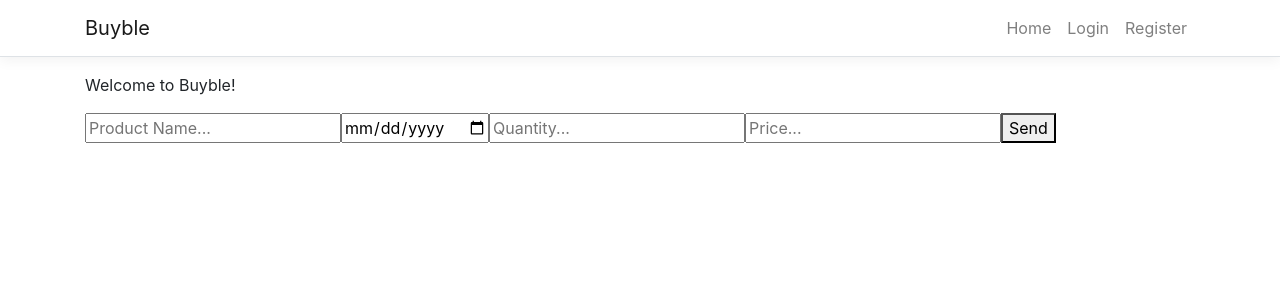
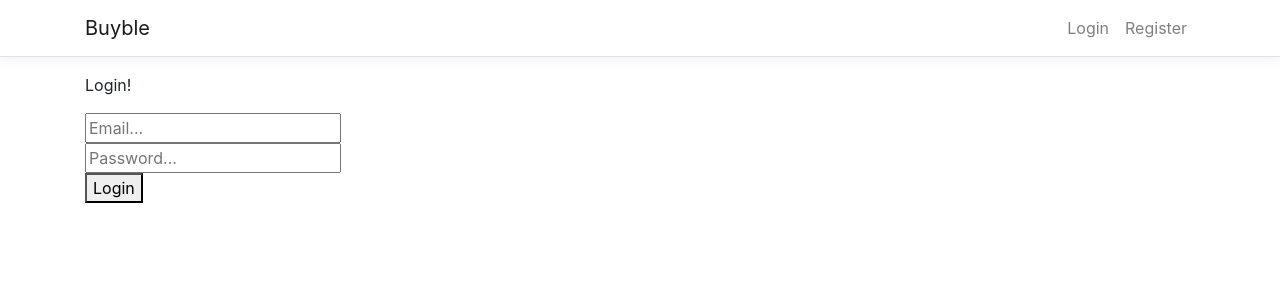
Before and after one commit to Cyber1551/Buyble, a React (Create React App) app in the folder buyble_client/: page / in a window 1280 px wide. Shown: the top 300 px of the page. Built offline with nearby package versions, Linux system fonts and the light colour scheme.

Commit message:
UI for login and register

```diff
--- a/buyble_client/src/App.js
+++ b/buyble_client/src/App.js
@@ -1,32 +1,25 @@
-import React, { Component } from 'react';
-import { Route } from 'react-router-dom';
+import React, { Component, useState } from 'react';
+import { Route, Redirect} from 'react-router-dom';
 //import PrivateRoute from './components/PrivateRoute';
 import { Layout } from './components/Layout';
 //import { Login } from './components/Login';
 //import { Register } from './components/Register';
 import { Home } from './components/Home';
 import { Register } from './components/Register';
-import {Login} from './components/Login';
-
-
+import Login from './components/Login';
+import PrivateRoute from './components/PrivateRoute';
+import {Dashboard} from './components/Dashboard';
 
 export default class App extends Component {
   static displayName = App.name;
 
-  /*constructor()
-  {
-    super();
-
-    Client.SendToServer("post", "connection", "");
-    Client.SendToServer("get", "product/pie")
-  }*/
   render()
   {
     return (
       <Layout>
-        <Route exact path='/' component={Home} />
-        <Route exact path='/Login' component={Login} />
-        <Route exact path='/Register' component={Register} />
+
+        <PrivateRoute path='/' component={Home} component_fail={Login} />
+
       </Layout>
 
     );
--- /dev/null
+++ b/buyble_client/src/components/Dashboard.js
@@ -0,0 +1,11 @@
+import React from 'react'
+
+export class Dashboard extends React.Component
+{
+    render()
+    {
+        return (
+            <p>Dashboard</p>
+        )
+    }
+}
--- a/buyble_client/src/components/Home.js
+++ b/buyble_client/src/components/Home.js
@@ -1,9 +1,23 @@
 import React, { Component } from 'react';
 import Client from '../client.js';
+import { auth } from './auth.js';
+import {Redirect} from 'react-router-dom'
 
 export class Home extends Component {
+    state = {
+        shouldRedirect: false,
+      };
+      constructor(props)
+      {
+        super(props);
+      }
 
     render() {
+        if (this.state.shouldRedirect) {
+            return (
+                <Redirect to='/' />
+            )
+        } else {
         return(
             <div className="Home">
                 <p>Welcome to Buyble!</p>
@@ -12,13 +26,14 @@ export class Home extends Component {
                 <input type="number" id="quantityTxt" placeholder="Quantity..." />
                 <input type="number" id="priceTxt" placeholder="Price..." />
                 <button onClick={this.sendTestData}>Send</button>
+                <button onClick={this.onClickLogout.bind(this)}>Logout</button>
             </div>
         )
+        }
     }
-    sendTestData()
+    onClickLogout()
     {
-        Client.SendToServer("POST", "product_list", null, function(data) {
-            console.log(data)
-        })
+        auth.logout();
+        this.setState({shouldRedirect: true})
     }
 }
--- a/buyble_client/src/components/Login.js
+++ b/buyble_client/src/components/Login.js
@@ -1,22 +1,45 @@
 import React, { Component } from 'react';
+import {Redirect} from 'react-router-dom';
 import Client from '../client.js';
+import {auth} from './auth.js';
 
-export class Login extends Component {
+
+export default class Login extends Component {
+    state = {
+        shouldRedirect: false,
+      };
+      constructor(props)
+      {
+        super(props);
+      }
 
     render() {
+        if (this.state.shouldRedirect) {
+            return (
+                <Redirect to='/Home' />
+            )
+        } else {
         return(
-            <div className="Register">
-                <p>Register!</p>
+             <div className="Login">
+                <p>Login!</p>
                 <input type="email" id="emailLogin" placeholder="Email..." /><br />
                 <input type="password" id="passwordLogin" placeholder="Password..." /><br />
-                <button onClick={this.onClickLogin}>Login</button>
+                <button onClick={this.onClickLogin.bind(this)}>Login</button>
             </div>
         )
+          }
     }
-    sendTestData()
+    onClickLogin()
     {
-        Client.SendToServer("POST", "product_list", null, function(data) {
-            console.log(data)
+        let current = this;
+        auth.login(function(data)
+        {
+            console.log(current)
+            current.setState({ shouldRedirect: true })
         })
+
     }
+
+
+
 }
--- a/buyble_client/src/components/NavMenu.js
+++ b/buyble_client/src/components/NavMenu.js
@@ -31,7 +31,6 @@ export class NavMenu extends Component {
             <Collapse className="d-sm-inline-flex flex-sm-row-reverse" isOpen={!this.state.collapsed} navbar>
               <ul className="navbar-nav flex-grow">
                 <NavItem>
-                    <NavLink tag={Link} className="header" to="/">Home</NavLink>
                     <NavLink tag={Link} className="header" to="/Login">Login</NavLink>
                     <NavLink tag={Link} className="header" to="/Register">Register</NavLink>
                 </NavItem>
--- /dev/null
+++ b/buyble_client/src/components/PrivateRoute.js
@@ -0,0 +1,19 @@
+import React from 'react';
+
+import { Route, Redirect } from 'react-router-dom';
+
+import {auth} from './auth.js';
+
+const PrivateRoute = ({ component, component_fail, ...rest }) => (
+
+    <Route {...rest} render={(props) => (
+        auth.isLoggedIn() ? (
+            React.createElement(component, props)
+        ) : (
+            React.createElement(component_fail, props)
+        )
+
+    )} />
+);
+
+export default PrivateRoute;
--- a/buyble_client/src/components/Register.js
+++ b/buyble_client/src/components/Register.js
@@ -22,12 +22,24 @@ export class Register extends Component {
         let storeName = document.getElementById("storeNameRegister").value;
         let password = document.getElementById("passwordRegister").value;
         let passwordR = document.getElementById("repeatPasswordRegister").value;
-        if (password != passwordR)
+        if (password !== passwordR)
         {
             document.getElementById("notTxt").innerText = "Password don't match";
         }
-        Client.SendToServer("POST", "login", {email: email, storeName: storeName, password: password}, function(data) {
-            console.log(data)
-        })
+        else
+        {
+            Client.SendToServer("POST", "register", {email: email, store: storeName, password: password}, function(data) {
+                if (data.info !== undefined)
+                {
+                    document.getElementById("notTxt").innerText = data.info;
+                }
+                else
+                {
+                    document.getElementById("notTxt").innerText = "SUCCESS";
+                }
+
+            })
+        }
+
     }
 }
--- /dev/null
+++ b/buyble_client/src/components/auth.js
@@ -0,0 +1,63 @@
+import Client from '../client.js';
+const LOCAL_STORAGE_KEY = "auth_key";
+
+
+class Auth {
+  constructor() {
+    this.useLocalStorage = (typeof localStorage !== 'undefined');
+
+    if (this.useLocalStorage) {
+      this.token = localStorage.getItem(LOCAL_STORAGE_KEY);
+
+      if (this.token) {
+        if (!this.isTokenValid())
+        {
+            this.token = null;
+        }
+
+      }
+    }
+    console.log("TOKEN: " + this.token)
+  }
+
+  isLoggedIn() {
+    return !!this.token;
+  }
+
+
+  setToken(token) {
+    this.token = token;
+
+    if (this.useLocalStorage) {
+      localStorage.setItem(LOCAL_STORAGE_KEY, token);
+    }
+  }
+
+  removeToken() {
+    this.token = null;
+
+    if (this.useLocalStorage) {
+      localStorage.removeItem(LOCAL_STORAGE_KEY);
+    }
+  }
+
+  isTokenValid() {
+      return this.token === "HI";
+  }
+
+  login(cb) {
+    Client.SendToServer("POST", "login", null, (data) => {
+        this.setToken("HI")
+        if (cb) cb(data);
+    })
+
+
+  }
+
+  logout() {
+    this.removeToken();
+  }
+
+}
+
+export const auth = new Auth();
```
Also changed, not shown: 1 other file (tests, documents, lock files or other folders).
